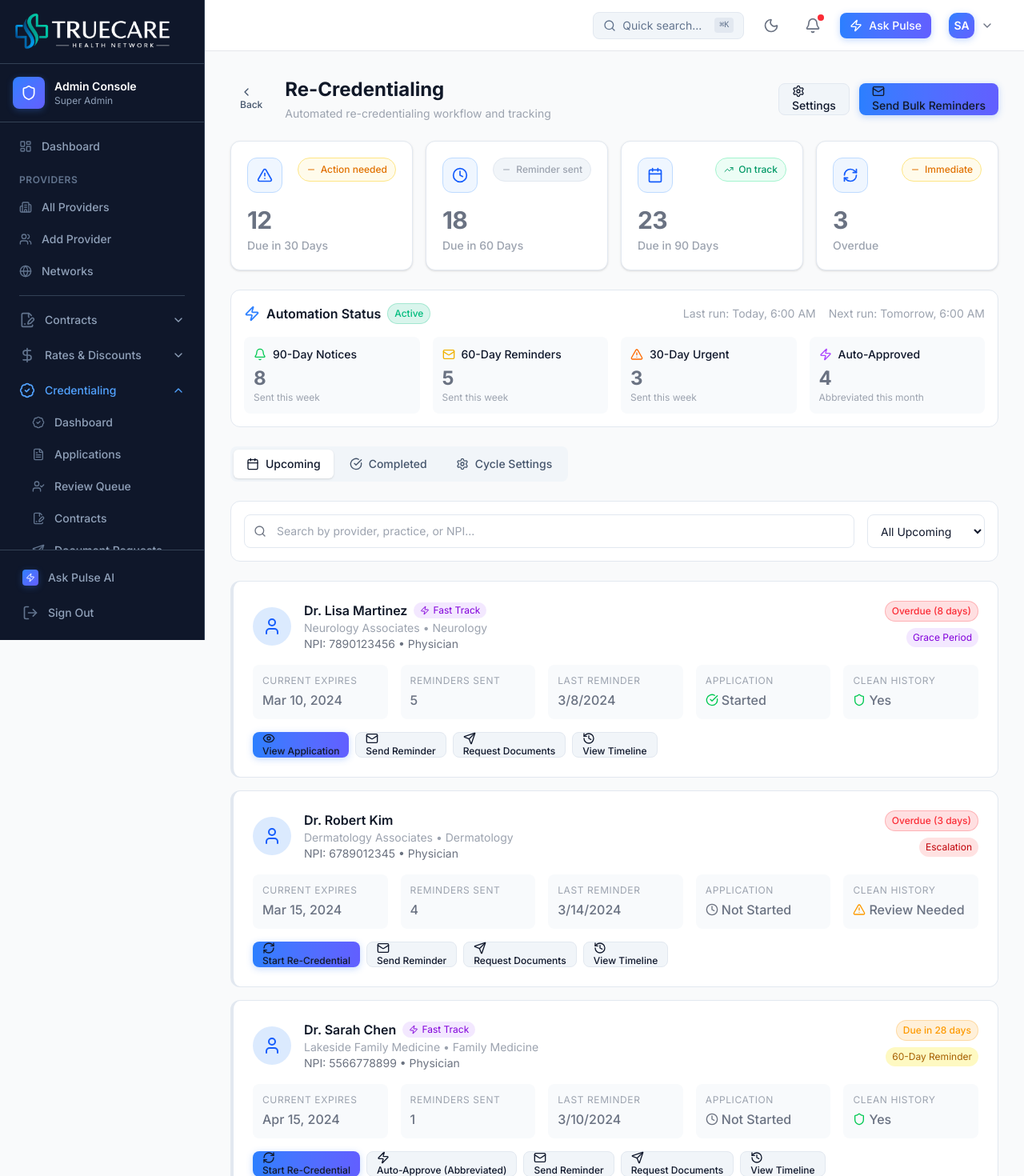
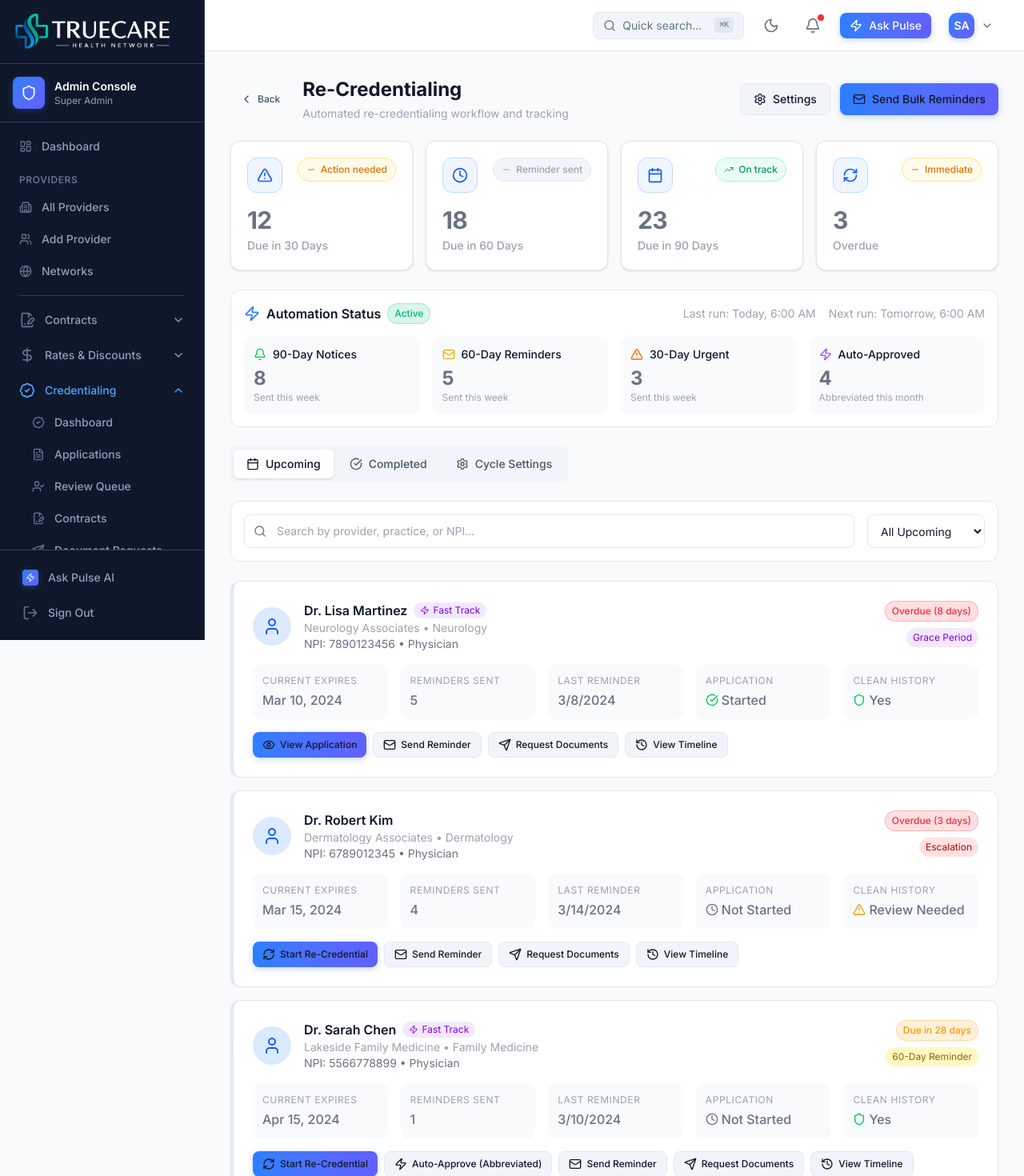
Before and after one commit to CoHoast/clarity-health-network, a Next.js app: page /admin/credentialing/recredentialing in a window 1280 px wide. Shown: the top 1470 px of the page at 80% size. Built offline with nearby package versions, Linux system fonts and the light colour scheme.

Commit message:
Fix: Re-credentialing page - convert all buttons to use icon prop for inline layout

```diff
--- a/app/admin/credentialing/recredentialing/page.tsx
+++ b/app/admin/credentialing/recredentialing/page.tsx
@@ -347,12 +347,9 @@ export default function RecredentialingPage() {
       {/* Header */}
       <div className="flex items-center justify-between">
         <div className="flex items-center gap-4">
-          <Link href="/admin/credentialing">
-            <Button variant="ghost" size="sm">
-              <ChevronLeft className="w-4 h-4 mr-1" />
-              Back
-            </Button>
-          </Link>
+          <Button variant="ghost" size="sm" icon={<ChevronLeft className="w-4 h-4" />} href="/admin/credentialing">
+            Back
+          </Button>
           <div>
             <h1 className={cn("text-2xl font-bold", isDark ? "text-white" : "text-slate-900")}>
               Re-Credentialing
@@ -363,12 +360,10 @@ export default function RecredentialingPage() {
           </div>
         </div>
         <div className="flex gap-3">
-          <Button variant="secondary" onClick={() => setShowSettingsModal(true)}>
-            <Settings className="w-4 h-4 mr-2" />
+          <Button variant="secondary" icon={<Settings className="w-4 h-4" />} onClick={() => setShowSettingsModal(true)}>
             Settings
           </Button>
-          <Button variant="primary">
-            <Mail className="w-4 h-4 mr-2" />
+          <Button variant="primary" icon={<Mail className="w-4 h-4" />}>
             Send Bulk Reminders
           </Button>
         </div>
@@ -631,33 +626,27 @@ export default function RecredentialingPage() {
 
                 <div className="flex flex-wrap gap-2">
                   {!item.applicationStarted && (
-                    <Button variant="primary" size="sm">
-                      <RefreshCw className="w-4 h-4 mr-2" />
+                    <Button variant="primary" size="sm" icon={<RefreshCw className="w-4 h-4" />}>
                       Start Re-Credential
                     </Button>
                   )}
                   {item.applicationStarted && (
-                    <Button variant="primary" size="sm" onClick={() => handleViewApplication(item)}>
-                      <Eye className="w-4 h-4 mr-2" />
+                    <Button variant="primary" size="sm" icon={<Eye className="w-4 h-4" />} onClick={() => handleViewApplication(item)}>
                       View Application
                     </Button>
                   )}
                   {item.eligibleForAbbreviated && !item.applicationStarted && (
-                    <Button variant="secondary" size="sm">
-                      <Zap className="w-4 h-4 mr-2" />
+                    <Button variant="secondary" size="sm" icon={<Zap className="w-4 h-4" />}>
                       Auto-Approve (Abbreviated)
                     </Button>
                   )}
-                  <Button variant="secondary" size="sm" onClick={() => handleSendReminder(item)}>
-                    <Mail className="w-4 h-4 mr-2" />
+                  <Button variant="secondary" size="sm" icon={<Mail className="w-4 h-4" />} onClick={() => handleSendReminder(item)}>
                     Send Reminder
                   </Button>
-                  <Button variant="secondary" size="sm" onClick={() => handleRequestDocs(item)}>
-                    <Send className="w-4 h-4 mr-2" />
+                  <Button variant="secondary" size="sm" icon={<Send className="w-4 h-4" />} onClick={() => handleRequestDocs(item)}>
                     Request Documents
                   </Button>
-                  <Button variant="secondary" size="sm" onClick={() => setSelectedProvider(item)}>
-                    <History className="w-4 h-4 mr-2" />
+                  <Button variant="secondary" size="sm" icon={<History className="w-4 h-4" />} onClick={() => setSelectedProvider(item)}>
                     View Timeline
                   </Button>
                 </div>
@@ -1017,12 +1006,10 @@ export default function RecredentialingPage() {
                 <Button variant="secondary" onClick={() => { setShowApplicationModal(false); setSelectedProvider(null); }}>
                   Close
                 </Button>
-                <Button variant="secondary">
-                  <Send className="w-4 h-4 mr-2" />
+                <Button variant="secondary" icon={<Send className="w-4 h-4" />}>
                   Request Missing Docs
                 </Button>
-                <Button variant="primary">
-                  <Eye className="w-4 h-4 mr-2" />
+                <Button variant="primary" icon={<Eye className="w-4 h-4" />}>
                   Full Review
                 </Button>
               </div>
@@ -1090,18 +1077,13 @@ export default function RecredentialingPage() {
                 <Button variant="secondary" onClick={() => { setShowReminderModal(false); setSelectedProvider(null); }}>
                   Cancel
                 </Button>
-                <Button onClick={confirmSendReminder} disabled={isProcessing}>
-                  {isProcessing ? (
-                    <>
-                      <Loader2 className="w-4 h-4 mr-2 animate-spin" />
-                      Sending...
-                    </>
-                  ) : (
-                    <>
-                      <Mail className="w-4 h-4 mr-2" />
-                      Send Reminder
-                    </>
-                  )}
+                <Button
+                  variant="primary"
+                  icon={isProcessing ? <Loader2 className="w-4 h-4 animate-spin" /> : <Mail className="w-4 h-4" />}
+                  onClick={confirmSendReminder}
+                  disabled={isProcessing}
+                >
+                  {isProcessing ? "Sending..." : "Send Reminder"}
                 </Button>
               </div>
             </motion.div>
@@ -1179,18 +1161,13 @@ export default function RecredentialingPage() {
                 <Button variant="secondary" onClick={() => { setShowRequestDocsModal(false); setSelectedProvider(null); }}>
                   Cancel
                 </Button>
-                <Button onClick={confirmRequestDocs} disabled={isProcessing || selectedDocs.length === 0}>
-                  {isProcessing ? (
-                    <>
-                      <Loader2 className="w-4 h-4 mr-2 animate-spin" />
-                      Sending...
-                    </>
-                  ) : (
-                    <>
-                      <Send className="w-4 h-4 mr-2" />
-                      Send Request ({selectedDocs.length})
-                    </>
-                  )}
+                <Button
+                  variant="primary"
+                  icon={isProcessing ? <Loader2 className="w-4 h-4 animate-spin" /> : <Send className="w-4 h-4" />}
+                  onClick={confirmRequestDocs}
+                  disabled={isProcessing || selectedDocs.length === 0}
+                >
+                  {isProcessing ? "Sending..." : `Send Request (${selectedDocs.length})`}
                 </Button>
               </div>
             </motion.div>
```
